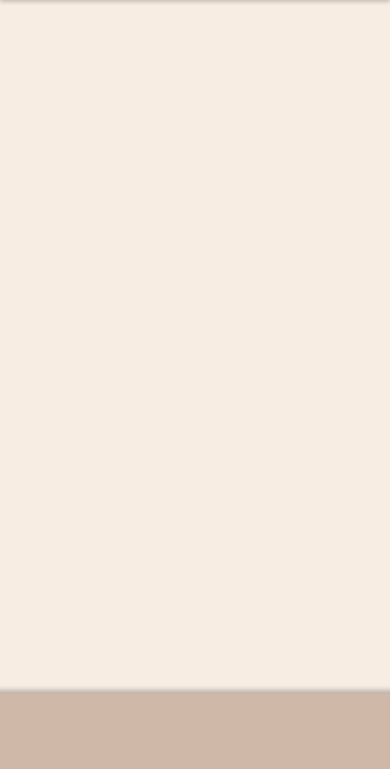
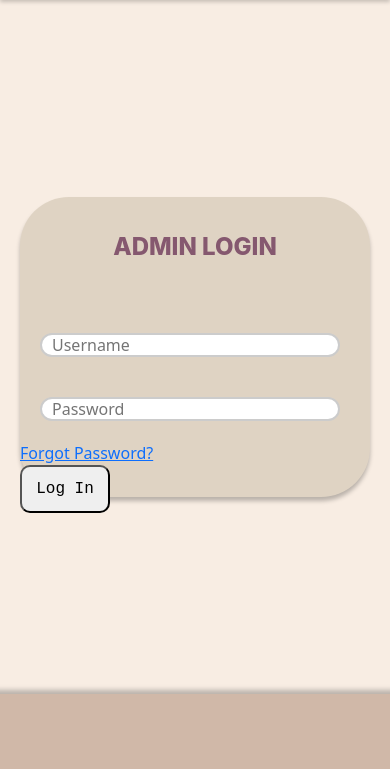
Before and after one commit to aywatots/aywa-website-thesis, a Flask app: page / in a window 390 px wide; the page is wider, and only the part inside the window is pictured. Shown: the part 75-844 px from the top of that part. Run offline with Flask 3, Linux system fonts and the light colour scheme.

Commit message:
modified:   templates/home.html 	modified:   templates/style.css 	modified:   app.py 	modified:   templates/home.html 	deleted:    templates/style.css

```diff
--- a/templates/home.html
+++ b/templates/home.html
@@ -1,41 +1,117 @@
 <!DOCTYPE html>
 <html lang="en">
 <head>
-    <meta charset="utf-8">
-    <meta name="viewport" content="width=device-width, initial-scale:1.0">
+    <meta charset="utf-8" />
+    <meta http-equiv="X-UA-Compatible" content="IE=edge" />
+    <meta name="viewport" content="width=device-width, initial-scale:1.0" />
     <title> HOME | EYES </title>
-    <!-- <link rel="stylesheet" type="text.css" href="style.css"> -->
+    <link rel="stylesheet" type="text.css" href="/templates/style.css">
     <link href="https://cdn.jsdelivr.net/npm/bootstrap@5.3.0-alpha3/dist/css/bootstrap.min.css" rel="stylesheet" integrity="sha384-KK94CHFLLe+nY2dmCWGMq91rCGa5gtU4mk92HdvYe+M/SXH301p5ILy+dN9+nJOZ" crossorigin="anonymous">
 
-  <style>
-    [class="navbar fixed-top"] {
+   <style>
+       [class="navbar-fixed-top"] {
         height: 75px;
         box-shadow: 0 2px 4px 0 rgba(0,0,0,.2);
-        background: rgba(208, 184, 168, 1);
+        background: rgb(208, 184, 168, 1);
     }
 
       [class="navbar fixed-bottom"] {
         height: 75px;
         box-shadow: 0px 3px 5px 7px rgba(0, 0, 0, 0.25);
-        background: rgba(208, 184, 168, 1);
+        background: rgb(208, 184, 168, 1);
     }
     [class="rectangle"] {
-        position: absolute;
+        position: fixed;
+        box-shadow: 0px 4px 4px rgba(0, 0, 0, 0.25);
         width: 650px;
         height: 351px;
-        left: 395px;
-        top: 150px;
+        left: 50%;
+        top: 50%;
+        transform: translate(-50%, -50%);
 
         background: #DFD3C3;
         box-shadow: 0px 4px 4px rgba(0, 0, 0, 0.25);
         border-radius: 49px;
+      }
+    [class="text"] {
+        font-family: 'Inter';
+        font-style: normal;
+        font-weight: 800;
+        font-size: 24px;
+        line-height: 100px;
+        text-align: center;
+        color: rgba(133, 88, 111, 1);
+      }
+
+      [class=login-container] [class="custom-username"] {
+        width: 400px;
+        align-items: center;
+        justify-content: center;
+        margin-bottom: 10px;
+        padding: 10px;
+        border: 2px solid #ccc;
+        border-radius: 45px;
     }
+    [class=login-container] [class="custom-password"] {
+      align-items: flex-end;
+      width: 345px;
+      margin-bottom: 10px;
+      padding: 10px;
+      border: 2px solid #ccc;
+      border-radius: 45px;
+  }
+    [class=login-container] [class=login-button] {
+      margin-bottom: 10px;
+      padding: 10px;
+      text-align: center;
+      font-family: 'Courier New', Courier, monospace;
+      border-radius: 10px;
+    }
+    @media (max-width: 768px) {
+      /* Adjust the size and position for mobile screens */
+      .rectangle {
+      width: 350px;
+      height: 300px;
+      left: 50%;
+      top: 50%;
+      }
+      .login-container .custom-username {
+        width: 300px;
+        margin: 20px;
+        height: 24px;
+        padding: -40px;
+        color: rgb(208, 184, 168, 1)
+      }
+      .login-container .custom-password {
+        width: 300px;
+        margin: 20px;
+        height: 24px;
+        padding: -40px;
+        color: rgb(208, 184, 168, 1)
+      }
+      .login-container .login-button {
+        width: 90px;
+        left: 700px;
+    }
+  }
   </style>
 </head>
  <body style="background-color: rgba(248, 237, 227, 1);">
-    <nav class="navbar fixed-top"></nav>
+    <nav class="navbar-fixed-top"></nav>
     <nav class="navbar fixed-bottom"></nav>
-    <div class="rectangle"></div>
+    <div class="rectangle">
+      <p class="text"> ADMIN LOGIN </p>
+      <div class="login-container">
+        <form>
+          <input type="text" class="custom-username" placeholder="Username" >
+          <input type="password" class="custom-password" placeholder="Password">
+          <div class="forgot-password">
+          <a href="#">Forgot Password?</a> </div>
+          <button type="submit" class="login-button">Log In</button>
+        </form>
+
+
+      </div>
     <script src="https://cdn.jsdelivr.net/npm/@popperjs/core@2.11.7/dist/umd/popper.min.js" integrity="sha384-zYPOMqeu1DAVkHiLqWBUTcbYfZ8osu1Nd6Z89ify25QV9guujx43ITvfi12/QExE" crossorigin="anonymous"></script>
     <script src="https://cdn.jsdelivr.net/npm/bootstrap@5.3.0-alpha3/dist/js/bootstrap.min.js" integrity="sha384-Y4oOpwW3duJdCWv5ly8SCFYWqFDsfob/3GkgExXKV4idmbt98QcxXYs9UoXAB7BZ" crossorigin="anonymous"></script>
 </body>
```
Also changed, not shown: templates/style.css (+33 -3 lines).
